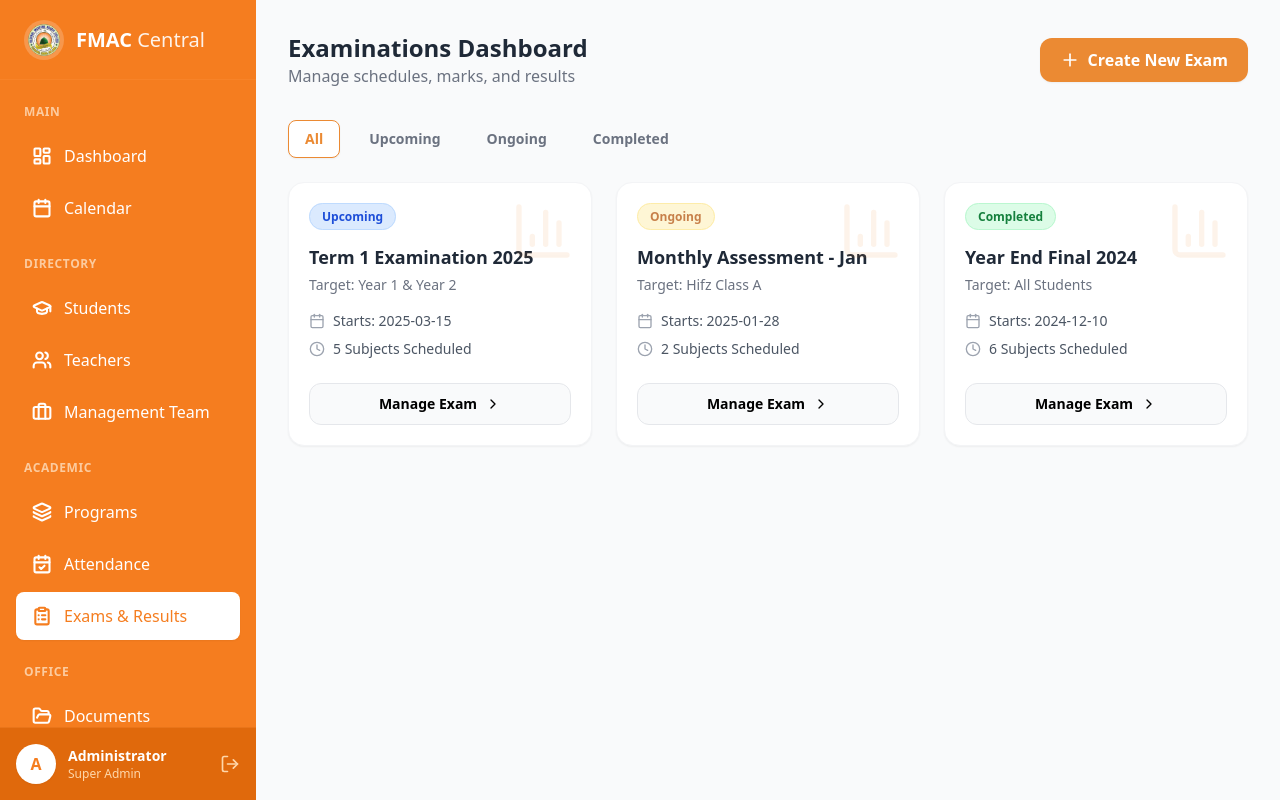
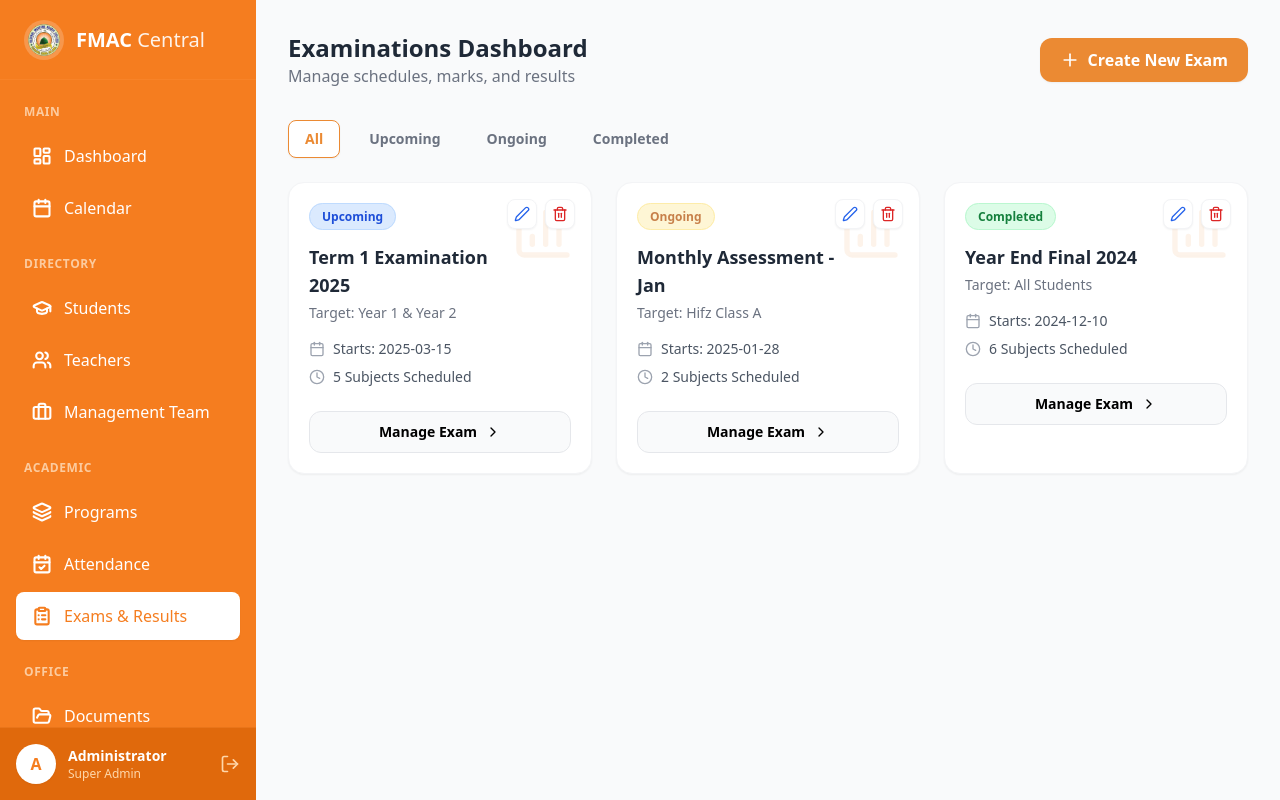
Before and after one commit to fazilmuhammad20020719-ai/system-front-end, a React (Vite) app: page /examinations in a window 1280 px wide. Built offline with nearby package versions, Linux system fonts and the light colour scheme.

Commit message:
Update message

```diff
--- a/src/examinations/CreateExam.jsx
+++ b/src/examinations/CreateExam.jsx
@@ -1,20 +1,23 @@
 import { useState } from 'react';
-import { useNavigate } from 'react-router-dom';
+import { useNavigate, useLocation } from 'react-router-dom';
 import { Save, ArrowLeft, Plus, Trash2 } from 'lucide-react';
 import Sidebar from '../Sidebar';
 
 const CreateExam = () => {
     const navigate = useNavigate();
+    const location = useLocation();
+    const editingExam = location.state?.exam;
+
     const [isSidebarOpen, setIsSidebarOpen] = useState(true);
 
     // Exam Basic Details
     const [examDetails, setExamDetails] = useState({
-        title: '',
-        targetType: 'class', // 'class', 'program', 'all'
-        targetValue: '',
-        startDate: '',
+        title: editingExam?.title || '',
+        targetType: editingExam?.target?.includes('Year') ? 'class' : 'all', // Simple logic for demo
+        targetValue: editingExam?.target || '',
+        startDate: editingExam?.startDate || '',
         endDate: '',
-        status: 'Upcoming'
+        status: editingExam?.status || 'Upcoming'
     });
 
     // Subjects List State
@@ -57,7 +60,7 @@ const CreateExam = () => {
                         <button onClick={() => navigate(-1)} className="p-2 hover:bg-gray-200 rounded-full text-gray-500">
                             <ArrowLeft size={20} />
                         </button>
-                        <h1 className="text-2xl font-bold text-gray-800">Schedule New Examination</h1>
+                        <h1 className="text-2xl font-bold text-gray-800">{editingExam ? 'Edit Examination' : 'Schedule New Examination'}</h1>
                     </div>
 
                     <div className="max-w-4xl mx-auto space-y-6">
--- a/src/examinations/Examinations.jsx
+++ b/src/examinations/Examinations.jsx
@@ -1,6 +1,6 @@
 import { useState } from 'react';
 import { useNavigate } from 'react-router-dom';
-import { Plus, Calendar, Clock, ChevronRight, BarChart3, Filter } from 'lucide-react';
+import { Plus, Calendar, Clock, ChevronRight, BarChart3, Filter, Edit2, Trash2 } from 'lucide-react';
 import Sidebar from '../Sidebar';
 
 const Examinations = () => {
@@ -9,7 +9,7 @@ const Examinations = () => {
     const [filter, setFilter] = useState('All');
 
     // MOCK DATA: பரிட்சைகள் பட்டியல்
-    const exams = [
+    const [exams, setExams] = useState([
         {
             id: 1,
             title: "Term 1 Examination 2025",
@@ -34,7 +34,7 @@ const Examinations = () => {
             startDate: "2024-12-10",
             subjectsCount: 6
         }
-    ];
+    ]);
 
     const getStatusColor = (status) => {
         switch (status) {
@@ -43,6 +43,16 @@ const Examinations = () => {
             case 'Completed': return 'bg-green-100 text-green-700 border-green-200';
             default: return 'bg-gray-100 text-gray-600';
         }
+    };
+
+    const handleDelete = (id) => {
+        if (window.confirm("Are you sure you want to delete this exam?")) {
+            setExams(exams.filter(e => e.id !== id));
+        }
+    };
+
+    const handleEdit = (exam) => {
+        navigate('/examinations/create', { state: { exam } });
     };
 
     return (
@@ -73,8 +83,8 @@ const Examinations = () => {
                                 key={f}
                                 onClick={() => setFilter(f)}
                                 className={`px-4 py-2 rounded-lg text-sm font-bold border transition-colors ${filter === f
-                                        ? 'bg-white border-[#EB8A33] text-[#EB8A33] shadow-sm'
-                                        : 'bg-transparent border-transparent text-gray-500 hover:bg-white hover:shadow-sm'
+                                    ? 'bg-white border-[#EB8A33] text-[#EB8A33] shadow-sm'
+                                    : 'bg-transparent border-transparent text-gray-500 hover:bg-white hover:shadow-sm'
                                     }`}
                             >
                                 {f}
@@ -86,6 +96,25 @@ const Examinations = () => {
                     <div className="grid grid-cols-1 md:grid-cols-2 lg:grid-cols-3 gap-6">
                         {exams.filter(e => filter === 'All' || e.status === filter).map((exam) => (
                             <div key={exam.id} className="bg-white rounded-2xl border border-gray-100 shadow-sm hover:shadow-md transition-shadow p-5 relative overflow-hidden group">
+
+                                {/* Actions (Edit/Delete) */}
+                                <div className="absolute top-4 right-4 flex gap-2 z-10">
+                                    <button
+                                        onClick={() => handleEdit(exam)}
+                                        className="p-1.5 bg-white text-blue-600 rounded-lg hover:bg-blue-50 border border-gray-100 shadow-sm transition-colors"
+                                        title="Edit"
+                                    >
+                                        <Edit2 size={16} />
+                                    </button>
+                                    <button
+                                        onClick={() => handleDelete(exam.id)}
+                                        className="p-1.5 bg-white text-red-600 rounded-lg hover:bg-red-50 border border-gray-100 shadow-sm transition-colors"
+                                        title="Delete"
+                                    >
+                                        <Trash2 size={16} />
+                                    </button>
+                                </div>
+
                                 <div className="absolute top-0 right-0 p-4 opacity-10 group-hover:opacity-20 transition-opacity">
                                     <BarChart3 size={64} className="text-[#EB8A33]" />
                                 </div>
@@ -96,7 +125,7 @@ const Examinations = () => {
                                     </span>
                                 </div>
 
-                                <h3 className="font-bold text-lg text-gray-800 mb-1">{exam.title}</h3>
+                                <h3 className="font-bold text-lg text-gray-800 mb-1 pr-16">{exam.title}</h3>
                                 <p className="text-sm text-gray-500 mb-4">Target: {exam.target}</p>
 
                                 <div className="space-y-2 mb-6">
```
